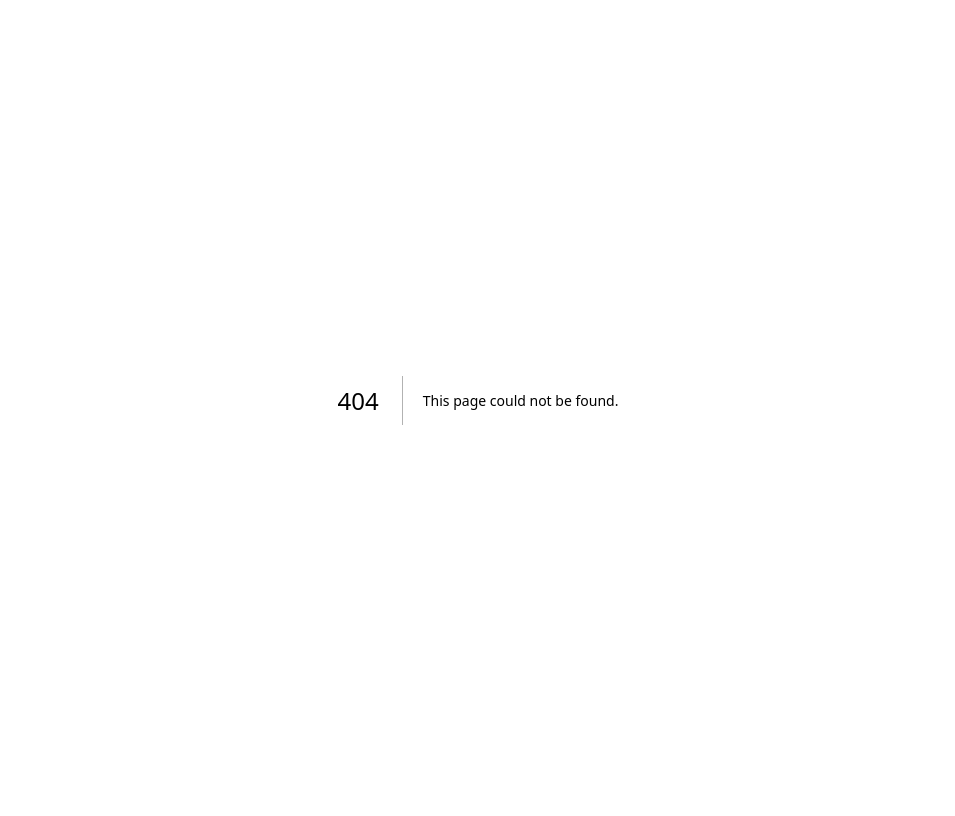
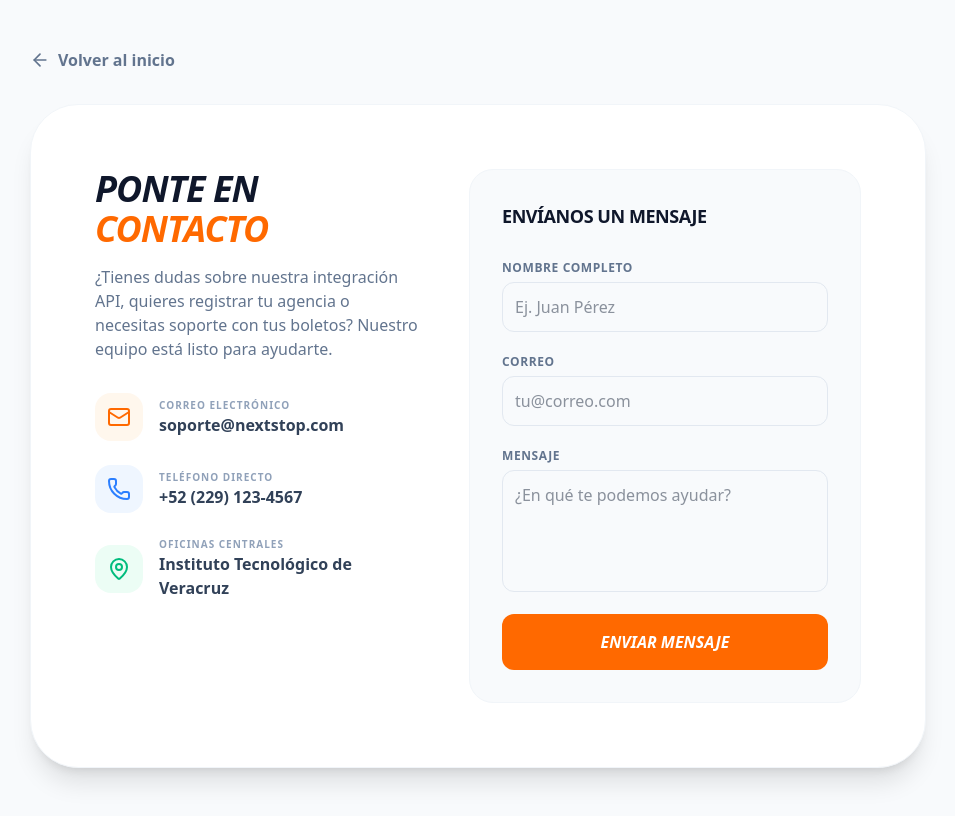
Before and after one commit to josemelas/NextStop, a Next.js app in the folder frontend/: page /contacto in a window 1280 px wide. Before the commit this address had no page. Shown: the whole page, without its empty margins (162-1117 px from the left). Built offline with nearby package versions, Linux system fonts and the light colour scheme.

Commit message:
Menu inicial

```diff
--- /dev/null
+++ b/frontend/app/contacto/page.tsx
@@ -0,0 +1,88 @@
+import React from 'react';
+import Link from 'next/link';
+import { ArrowLeft, Mail, MapPin, Phone } from 'lucide-react';
+
+export default function ContactoPage() {
+  return (
+    <div className="min-h-screen bg-slate-50 flex flex-col items-center py-12 px-4 font-sans text-slate-800">
+      <div className="max-w-4xl w-full">
+        {/* Botón de Regreso */}
+        <Link
+          href="/"
+          className="inline-flex items-center gap-2 text-slate-500 hover:text-orange-500 font-bold mb-8 transition-colors"
+        >
+          <ArrowLeft className="w-5 h-5" />
+          Volver al inicio
+        </Link>
+
+        {/* Contenedor Principal */}
+        <div className="bg-white rounded-[3rem] shadow-xl p-10 md:p-16 border border-slate-100 flex flex-col md:flex-row gap-12">
+
+          <div className="flex-1">
+            <h1 className="text-4xl font-black text-slate-900 tracking-tight italic uppercase mb-4">
+              Ponte en <span className="text-orange-500">Contacto</span>
+            </h1>
+            <p className="text-slate-500 mb-8">
+              ¿Tienes dudas sobre nuestra integración API, quieres registrar tu agencia o necesitas soporte con tus boletos? Nuestro equipo está listo para ayudarte.
+            </p>
+
+            <div className="space-y-6">
+              <div className="flex items-center gap-4">
+                <div className="w-12 h-12 bg-orange-50 text-orange-500 rounded-2xl flex items-center justify-center shrink-0">
+                  <Mail className="w-6 h-6" />
+                </div>
+                <div>
+                  <p className="text-[10px] font-black uppercase text-slate-400 tracking-widest">Correo Electrónico</p>
+                  <p className="font-bold text-slate-700">soporte@nextstop.com</p>
+                </div>
+              </div>
+
+              <div className="flex items-center gap-4">
+                <div className="w-12 h-12 bg-blue-50 text-blue-500 rounded-2xl flex items-center justify-center shrink-0">
+                  <Phone className="w-6 h-6" />
+                </div>
+                <div>
+                  <p className="text-[10px] font-black uppercase text-slate-400 tracking-widest">Teléfono Directo</p>
+                  <p className="font-bold text-slate-700">+52 (229) 123-4567</p>
+                </div>
+              </div>
+
+              <div className="flex items-center gap-4">
+                <div className="w-12 h-12 bg-emerald-50 text-emerald-500 rounded-2xl flex items-center justify-center shrink-0">
+                  <MapPin className="w-6 h-6" />
+                </div>
+                <div>
+                  <p className="text-[10px] font-black uppercase text-slate-400 tracking-widest">Oficinas Centrales</p>
+                  <p className="font-bold text-slate-700">Instituto Tecnológico de Veracruz</p>
+                </div>
+              </div>
+            </div>
+          </div>
+
+          {/* Formulario Estético (Sin funcionalidad por ahora) */}
+          <div className="flex-1 bg-slate-50 p-8 rounded-3xl border border-slate-100">
+            <h3 className="font-black text-lg text-slate-900 uppercase tracking-tight mb-6">Envíanos un mensaje</h3>
+            <form className="space-y-4">
+              <div>
+                <label className="text-xs font-bold text-slate-500 uppercase tracking-wider">Nombre Completo</label>
+                <input type="text" className="w-full mt-1 p-3 rounded-xl border border-slate-200 outline-none focus:border-orange-500 transition-colors" placeholder="Ej. Juan Pérez" />
+              </div>
+              <div>
+                <label className="text-xs font-bold text-slate-500 uppercase tracking-wider">Correo</label>
+                <input type="email" className="w-full mt-1 p-3 rounded-xl border border-slate-200 outline-none focus:border-orange-500 transition-colors" placeholder="tu@correo.com" />
+              </div>
+              <div>
+                <label className="text-xs font-bold text-slate-500 uppercase tracking-wider">Mensaje</label>
+                <textarea rows={4} className="w-full mt-1 p-3 rounded-xl border border-slate-200 outline-none focus:border-orange-500 transition-colors resize-none" placeholder="¿En qué te podemos ayudar?"></textarea>
+              </div>
+              <button type="button" className="w-full bg-orange-500 hover:bg-orange-600 text-white font-black italic p-4 rounded-xl transition-colors uppercase">
+                Enviar Mensaje
+              </button>
+            </form>
+          </div>
+
+        </div>
+      </div>
+    </div>
+  );
+}
--- /dev/null
+++ b/frontend/app/nosotros/page.tsx
@@ -0,0 +1,66 @@
+import React from 'react';
+import Link from 'next/link';
+import { ArrowLeft, Users, Globe, ShieldCheck } from 'lucide-react';
+
+export default function NosotrosPage() {
+  return (
+    <div className="min-h-screen bg-slate-50 flex flex-col items-center py-12 px-4 font-sans text-slate-800">
+      <div className="max-w-4xl w-full">
+        {/* Botón de Regreso */}
+        <Link
+          href="/"
+          className="inline-flex items-center gap-2 text-slate-500 hover:text-orange-500 font-bold mb-8 transition-colors"
+        >
+          <ArrowLeft className="w-5 h-5" />
+          Volver al inicio
+        </Link>
+
+        {/* Contenedor Principal */}
+        <div className="bg-white rounded-[3rem] shadow-xl p-10 md:p-16 border border-slate-100">
+          <div className="text-center mb-12">
+            <h1 className="text-4xl md:text-5xl font-black text-slate-900 tracking-tight italic uppercase mb-4">
+              Sobre <span className="text-orange-500">NextStop</span>
+            </h1>
+            <p className="text-slate-500 text-lg">Revolucionando la forma en que el mundo viaja.</p>
+          </div>
+
+          <div className="space-y-8 text-slate-600 leading-relaxed">
+            <p>
+              <strong>NextStop</strong> nace de la visión de crear un ecosistema global unificado donde agencias de viajes, aerolíneas y viajeros convergen en una sola plataforma inteligente. Nuestro objetivo es simplificar la gestión y publicación de experiencias de viaje.
+            </p>
+
+            <div className="grid grid-cols-1 md:grid-cols-3 gap-8 py-8 border-y border-slate-100">
+              <div className="flex flex-col items-center text-center gap-3">
+                <div className="w-14 h-14 bg-orange-50 text-orange-500 rounded-2xl flex items-center justify-center">
+                  <Globe className="w-7 h-7" />
+                </div>
+                <h3 className="font-black text-slate-900 uppercase">Conexión Global</h3>
+                <p className="text-sm">Integración directa con los sistemas GDS más importantes del mundo.</p>
+              </div>
+
+              <div className="flex flex-col items-center text-center gap-3">
+                <div className="w-14 h-14 bg-blue-50 text-blue-500 rounded-2xl flex items-center justify-center">
+                  <Users className="w-7 h-7" />
+                </div>
+                <h3 className="font-black text-slate-900 uppercase">Comunidad</h3>
+                <p className="text-sm">Uniendo a proveedores verificados con miles de viajeros listos para explorar.</p>
+              </div>
+
+              <div className="flex flex-col items-center text-center gap-3">
+                <div className="w-14 h-14 bg-emerald-50 text-emerald-500 rounded-2xl flex items-center justify-center">
+                  <ShieldCheck className="w-7 h-7" />
+                </div>
+                <h3 className="font-black text-slate-900 uppercase">Seguridad</h3>
+                <p className="text-sm">Gestión de datos y transacciones protegidas con los más altos estándares.</p>
+              </div>
+            </div>
+
+            <p className="text-center italic text-slate-400 font-medium">
+              "El viaje de mil millas comienza con un solo clic."
+            </p>
+          </div>
+        </div>
+      </div>
+    </div>
+  );
+}
--- a/frontend/app/page.tsx
+++ b/frontend/app/page.tsx
@@ -9,8 +9,7 @@ import {
   Globe,
   BarChart3,
   Users,
-  ChevronRight,
-  UserCircle
+  ChevronRight
 } from 'lucide-react';
 import Link from 'next/link';
 
@@ -18,7 +17,7 @@ export default function Home() {
   return (
     <main className="min-h-screen bg-white font-sans">
 
-      {/* --- NAVBAR AZUL CORPORATIVO (Match con "Next") --- */}
+      {/* --- NAVBAR AZUL CORPORATIVO (Limpio y directo) --- */}
       <nav className="flex items-center justify-between px-12 py-4 bg-[#1e3a8a] text-white shadow-md">
         <div className="flex items-center gap-2">
           <div className="bg-white/10 p-2 rounded-lg">
@@ -30,13 +29,12 @@ export default function Home() {
         </div>
 
         <div className="flex items-center gap-8 font-medium">
-          <a href="#" className="hover:text-orange-300 transition-colors">Destinos</a>
-          <a href="#" className="hover:text-orange-300 transition-colors">Nosotros</a>
-          <a href="#" className="hover:text-orange-300 transition-colors">Contacto</a>
-          <button className="flex items-center gap-2 bg-white/10 border border-white/20 px-5 py-2 rounded-full hover:bg-white/20 transition-all font-semibold">
-            <UserCircle className="w-5 h-5" />
-            Iniciar Sesión
-          </button>
+          <Link href="/nosotros" className="hover:text-orange-300 transition-colors">
+            Nosotros
+          </Link>
+          <Link href="/contacto" className="hover:text-orange-300 transition-colors">
+            Contacto
+          </Link>
         </div>
       </nav>
 
```
